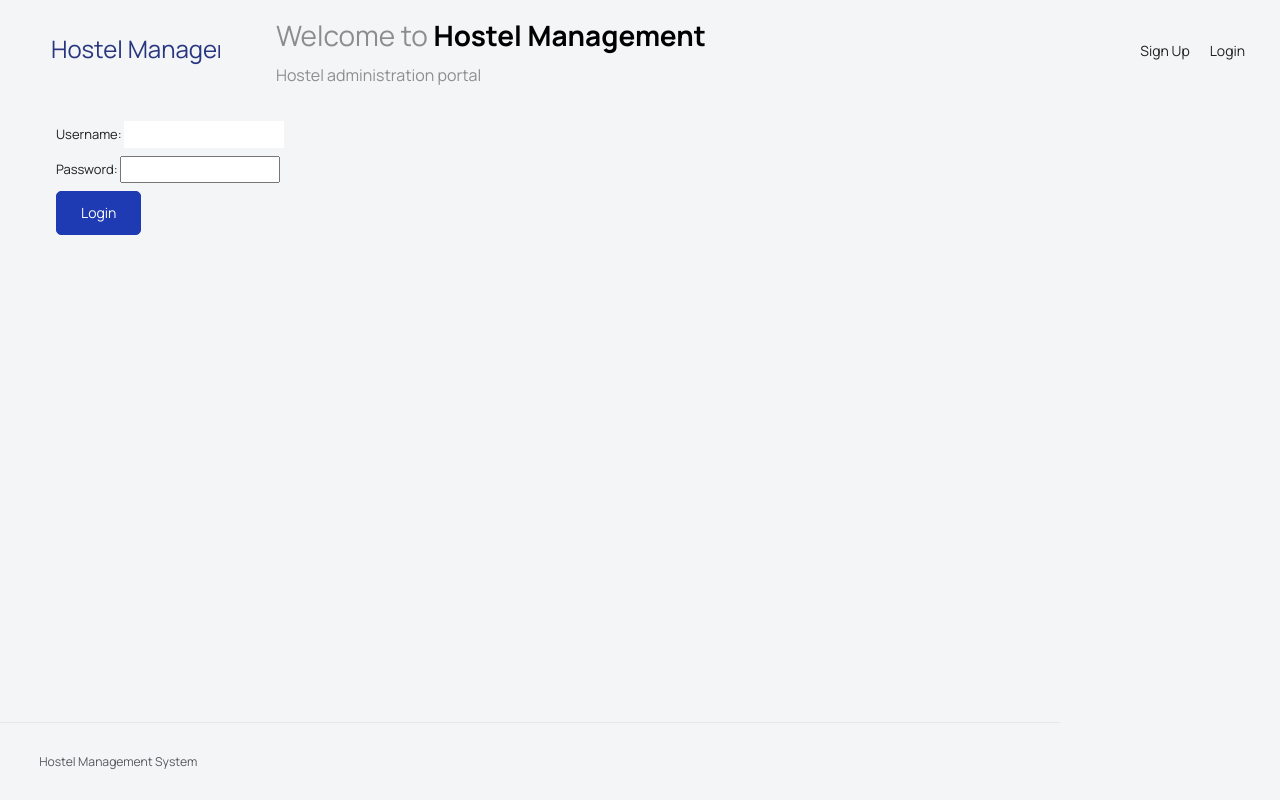
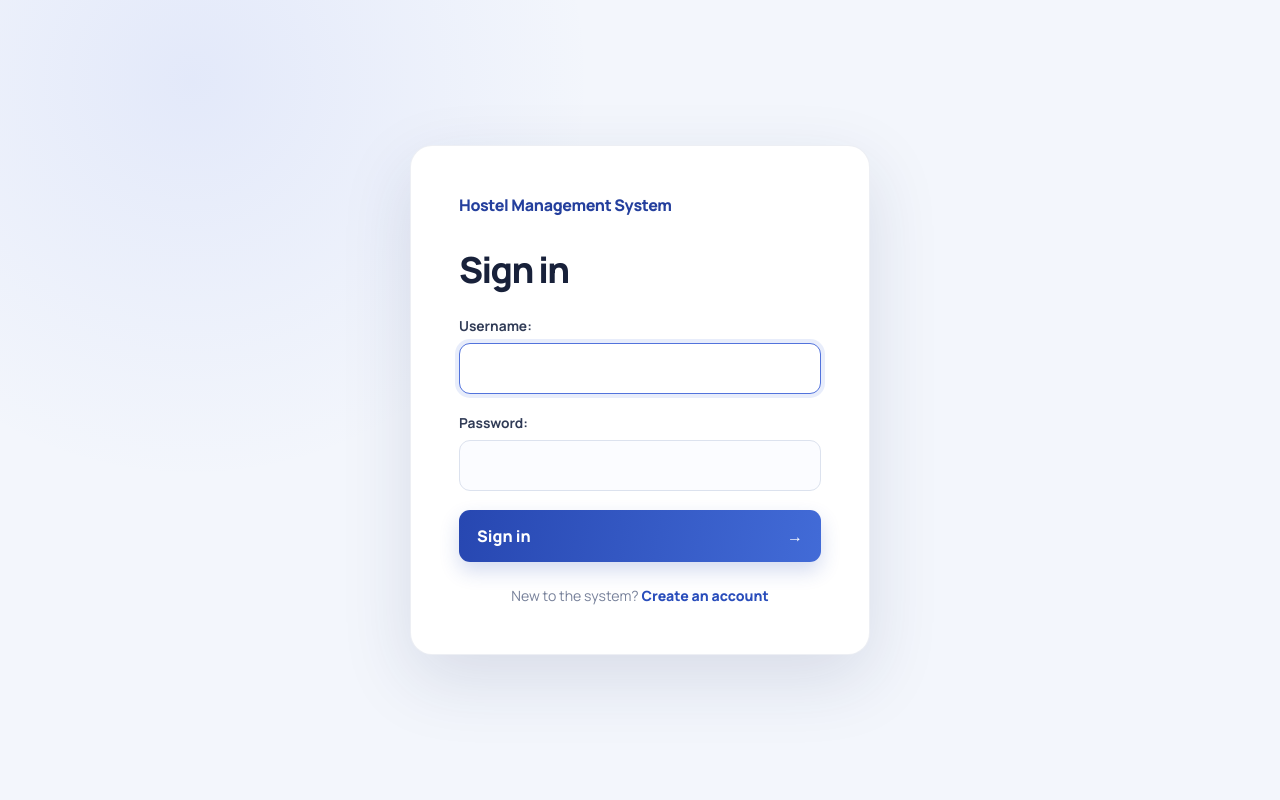
Before and after one commit to Rahim-S/Hostel-Management-System, a Django app: page /accounts/login/ in a window 1280 px wide. Run offline with Django 5.2, Linux system fonts and the light colour scheme; some libraries are stand-ins or nearby versions.

Commit message:
Style login and signup pages
Co-authored-by: Copilot <223556219+Copilot@users.noreply.github.com>

```diff
--- a/hostel/templates/registration/login.html
+++ b/hostel/templates/registration/login.html
@@ -1,10 +1,54 @@
-{% extends 'base.html' %}
+{% load static %}
+<!doctype html>
+<html lang="en">
+<head>
+  <meta charset="utf-8">
+  <meta name="viewport" content="width=device-width, initial-scale=1">
+  <title>Sign in | Hostel Management System</title>
+  <link rel="shortcut icon" href="{% static 'images/favicon.png' %}">
+  <link rel="stylesheet" href="{% static 'vendors/css/vendor.bundle.base.css' %}">
+  <link rel="stylesheet" href="{% static 'css/style.css' %}">
+  <link rel="stylesheet" href="{% static 'css/auth.css' %}">
+</head>
+<body class="auth-page">
+  <main class="auth-shell">
+    <section class="auth-content" aria-labelledby="login-title">
+      <div class="auth-card">
+        <a class="auth-brand" href="{% url 'index_page' %}">Hostel Management System</a>
+        <h1 class="auth-title" id="login-title">Sign in</h1>
 
-{%block content%}
-<form method="POST">
-    {% csrf_token %}
-    {{ form.as_p }}
-    <button type="submit" class="btn btn-primary">Login</button>
-</form>
+        {% if form.non_field_errors %}
+          <div class="auth-alert" role="alert">{{ form.non_field_errors }}</div>
+        {% endif %}
 
-{%endblock content%}
+        <form method="post" class="auth-form">
+          {% csrf_token %}
+          {% if next %}<input type="hidden" name="next" value="{{ next }}">{% endif %}
+          <div class="auth-field">
+            {{ form.username.label_tag }}
+            {{ form.username }}
+            {% for error in form.username.errors %}
+              <p class="auth-field-error">{{ error }}</p>
+            {% endfor %}
+          </div>
+          <div class="auth-field">
+            {{ form.password.label_tag }}
+            {{ form.password }}
+            {% for error in form.password.errors %}
+              <p class="auth-field-error">{{ error }}</p>
+            {% endfor %}
+          </div>
+          <button type="submit" class="auth-submit">
+            <span>Sign in</span>
+            <span aria-hidden="true">&rarr;</span>
+          </button>
+        </form>
+
+        <p class="auth-switch">
+          New to the system? <a href="{% url 'sign_up_page' %}">Create an account</a>
+        </p>
+      </div>
+    </section>
+  </main>
+</body>
+</html>
--- /dev/null
+++ b/static/css/auth.css
@@ -0,0 +1,191 @@
+.auth-page {
+  min-height: 100vh;
+  margin: 0;
+  display: grid;
+  place-items: center;
+  background:
+    radial-gradient(circle at 15% 10%, rgba(86, 118, 230, 0.1), transparent 25rem),
+    #f3f6fc;
+  color: #17213b;
+  font-family: "Manrope", "Segoe UI", sans-serif;
+}
+
+.auth-shell {
+  width: min(460px, calc(100% - 32px));
+  margin: 24px auto;
+}
+
+.auth-content {
+  padding: clamp(28px, 6vw, 48px);
+  border: 1px solid rgba(30, 52, 110, 0.08);
+  border-radius: 22px;
+  background: #fff;
+  box-shadow: 0 24px 70px rgba(29, 47, 94, 0.13);
+}
+
+.auth-card {
+  width: 100%;
+}
+
+.auth-brand {
+  display: inline-block;
+  margin-bottom: 36px;
+  color: #243f9d;
+  font-size: 1rem;
+  font-weight: 800;
+  letter-spacing: -0.02em;
+  text-decoration: none;
+}
+
+.auth-title {
+  margin: 0 0 28px;
+  color: #18213a;
+  font-size: clamp(1.9rem, 5vw, 2.25rem);
+  font-weight: 750;
+  letter-spacing: -0.045em;
+}
+
+.auth-form .auth-field,
+.auth-form .mb-3 {
+  margin-bottom: 19px;
+}
+
+.auth-form label {
+  display: block;
+  margin-bottom: 8px;
+  color: #303b56;
+  font-size: 0.86rem;
+  font-weight: 700;
+}
+
+.auth-form input:not([type="checkbox"]),
+.auth-form .form-control {
+  width: 100%;
+  min-height: 51px;
+  padding: 12px 14px;
+  border: 1px solid #dce2ee;
+  border-radius: 11px;
+  background: #fbfcff;
+  color: #1d2740;
+  font: inherit;
+  font-size: 0.94rem;
+  transition: border-color 160ms ease, box-shadow 160ms ease, background 160ms ease;
+}
+
+.auth-form input:not([type="checkbox"]):focus,
+.auth-form .form-control:focus {
+  border-color: #5273dc;
+  outline: 0;
+  background: #fff;
+  box-shadow: 0 0 0 4px rgba(82, 115, 220, 0.13);
+}
+
+.auth-form .form-text,
+.auth-form .helptext {
+  display: block;
+  margin-top: 7px;
+  color: #7a849a;
+  font-size: 0.78rem;
+  line-height: 1.55;
+}
+
+.auth-form .errorlist,
+.auth-field-error {
+  margin: 7px 0 0;
+  padding: 0;
+  color: #b42332;
+  font-size: 0.8rem;
+  list-style: none;
+}
+
+.auth-submit {
+  width: 100%;
+  min-height: 52px;
+  margin-top: 5px;
+  padding: 0 18px;
+  display: flex;
+  align-items: center;
+  justify-content: space-between;
+  border: 0;
+  border-radius: 11px;
+  background: linear-gradient(100deg, #2747b1, #426bd7);
+  box-shadow: 0 9px 20px rgba(41, 74, 180, 0.2);
+  color: #fff;
+  cursor: pointer;
+  font: inherit;
+  font-weight: 750;
+  transition: transform 160ms ease, box-shadow 160ms ease;
+}
+
+.auth-submit:hover {
+  transform: translateY(-1px);
+  box-shadow: 0 12px 24px rgba(41, 74, 180, 0.27);
+}
+
+.auth-submit:focus-visible,
+.auth-switch a:focus-visible,
+.auth-brand:focus-visible {
+  outline: 3px solid rgba(82, 115, 220, 0.45);
+  outline-offset: 3px;
+}
+
+.auth-switch {
+  margin: 24px 0 0;
+  color: #77819a;
+  font-size: 0.88rem;
+  text-align: center;
+}
+
+.auth-switch a {
+  color: #294dbb;
+  font-weight: 750;
+  text-decoration: none;
+}
+
+.auth-switch a:hover {
+  text-decoration: underline;
+}
+
+.auth-alert {
+  margin: 0 0 20px;
+  padding: 12px 14px;
+  border: 1px solid #f0c4c7;
+  border-radius: 10px;
+  background: #fff4f4;
+  color: #a92332;
+  font-size: 0.85rem;
+}
+
+.auth-alert-info {
+  border-color: #cbd9ff;
+  background: #f2f6ff;
+  color: #29478f;
+}
+
+.auth-alert ul {
+  margin: 0;
+  padding-left: 18px;
+}
+
+@media (max-width: 520px) {
+  .auth-shell {
+    width: calc(100% - 24px);
+    margin: 12px auto;
+  }
+
+  .auth-content {
+    padding: 30px 24px;
+    border-radius: 18px;
+  }
+
+  .auth-brand {
+    margin-bottom: 30px;
+  }
+}
+
+@media (prefers-reduced-motion: reduce) {
+  .auth-form input,
+  .auth-submit {
+    transition: none;
+  }
+}
```
Also changed, not shown: hostel/templates/registration/sign_up.html (+18 -30 lines).
